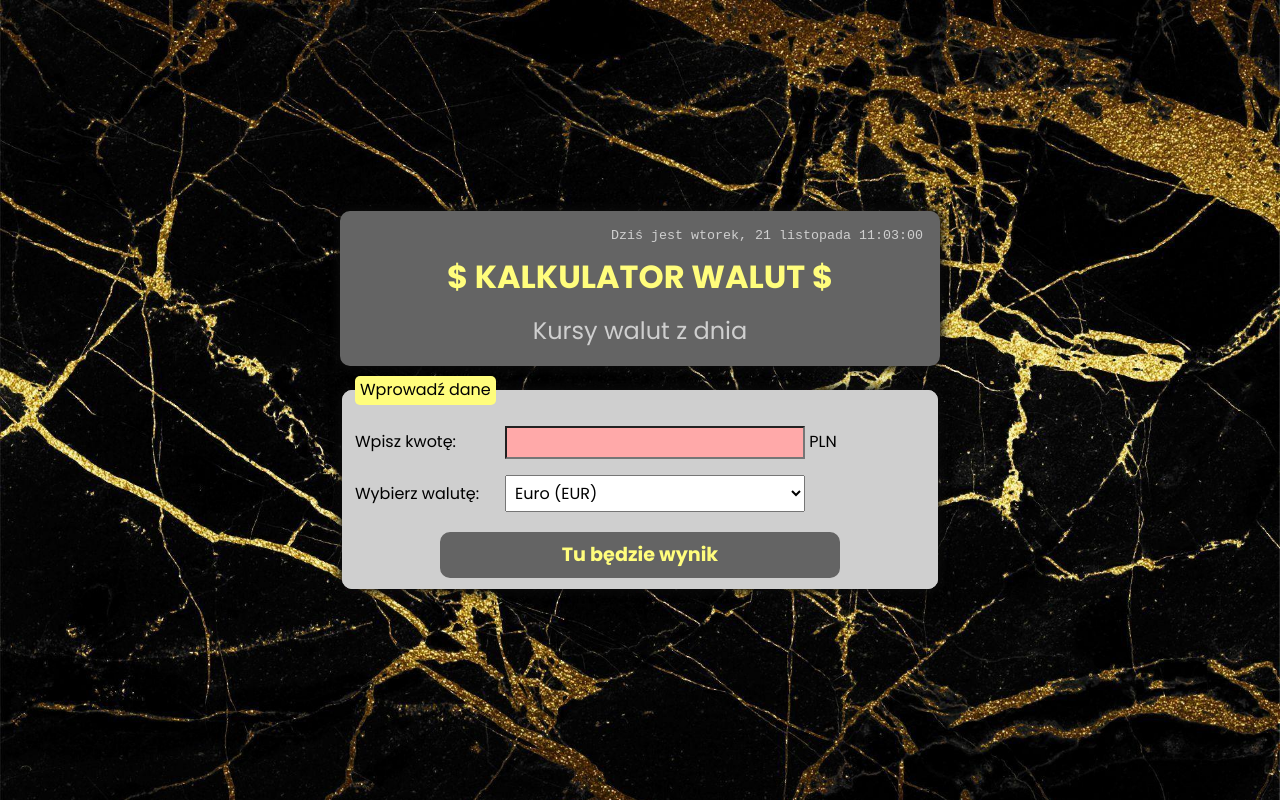
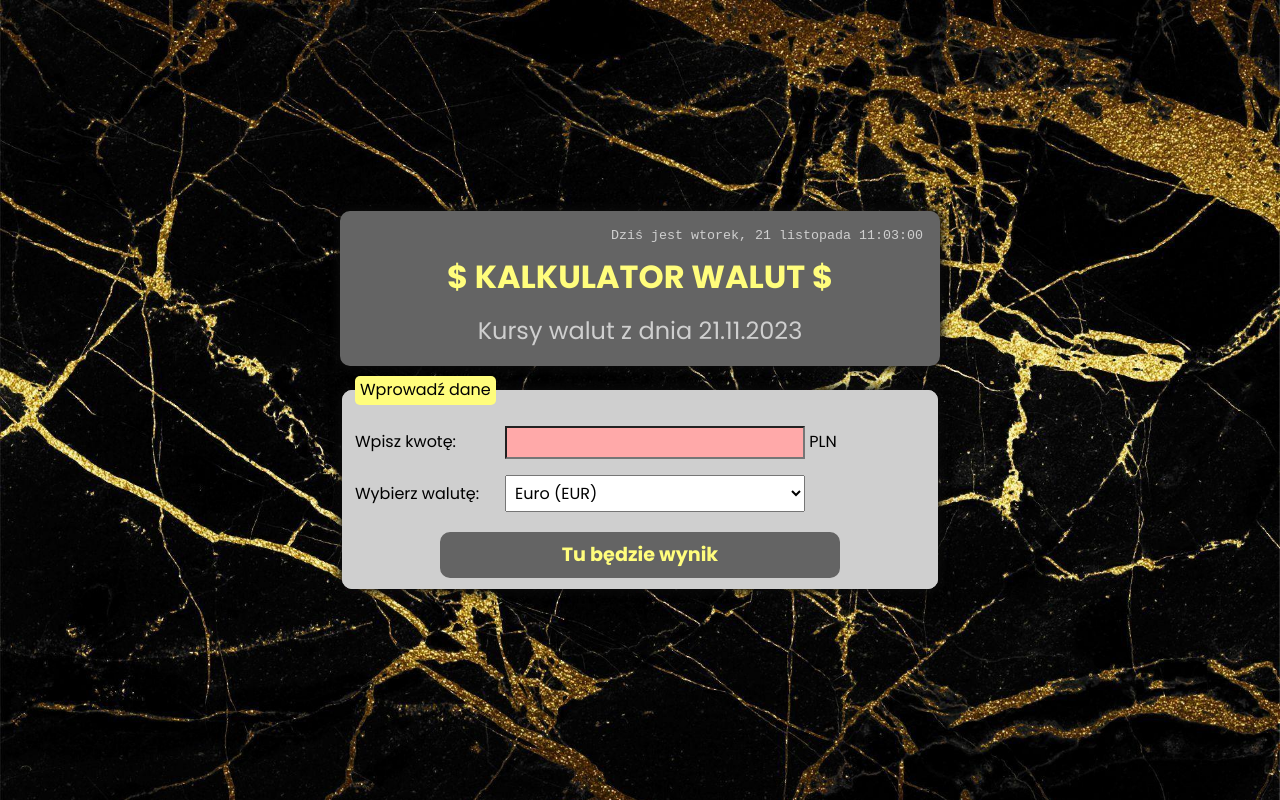
Before and after one commit to wojdaSoftware/currency-converter-react, a React (Create React App) app: page / in a window 1280 px wide. Built offline with nearby package versions, Linux system fonts and the light colour scheme.

Commit message:
temporary fetch date

```diff
--- a/src/App.js
+++ b/src/App.js
@@ -18,7 +18,10 @@ function App() {
     <ThemeProvider theme={theme}>
       <GlobalStyle />
       <Container>
-        <Header aboveTitleContent={<Clock />} />
+        <Header
+          aboveTitleContent={<Clock />}
+          fetchDate={new Date()}
+        />
         <Form />
       </Container>
     </ThemeProvider>
--- a/src/Header/index.js
+++ b/src/Header/index.js
@@ -1,12 +1,16 @@
 import { StyledHeader, Subtitle, Title } from './styled.js';
-import { useState, useEffect } from 'react';
 import useExchangeRates from '../useExchangeRates';
+import { formatDate } from '../utils/formatDate.js';
 
-const Header = ({ aboveTitleContent }) => (
+const Header = ({ aboveTitleContent, fetchDate }) => (
     <StyledHeader>
         {aboveTitleContent}
         <Title>$ KALKULATOR WALUT $</Title>
-        <Subtitle>Kursy walut z dnia {}</Subtitle>
+        <Subtitle>Kursy walut z dnia {formatDate(fetchDate, {
+            day: "numeric",
+            month: "numeric",
+            year: "numeric",
+        })}</Subtitle>
     </StyledHeader>
 );
 
```
